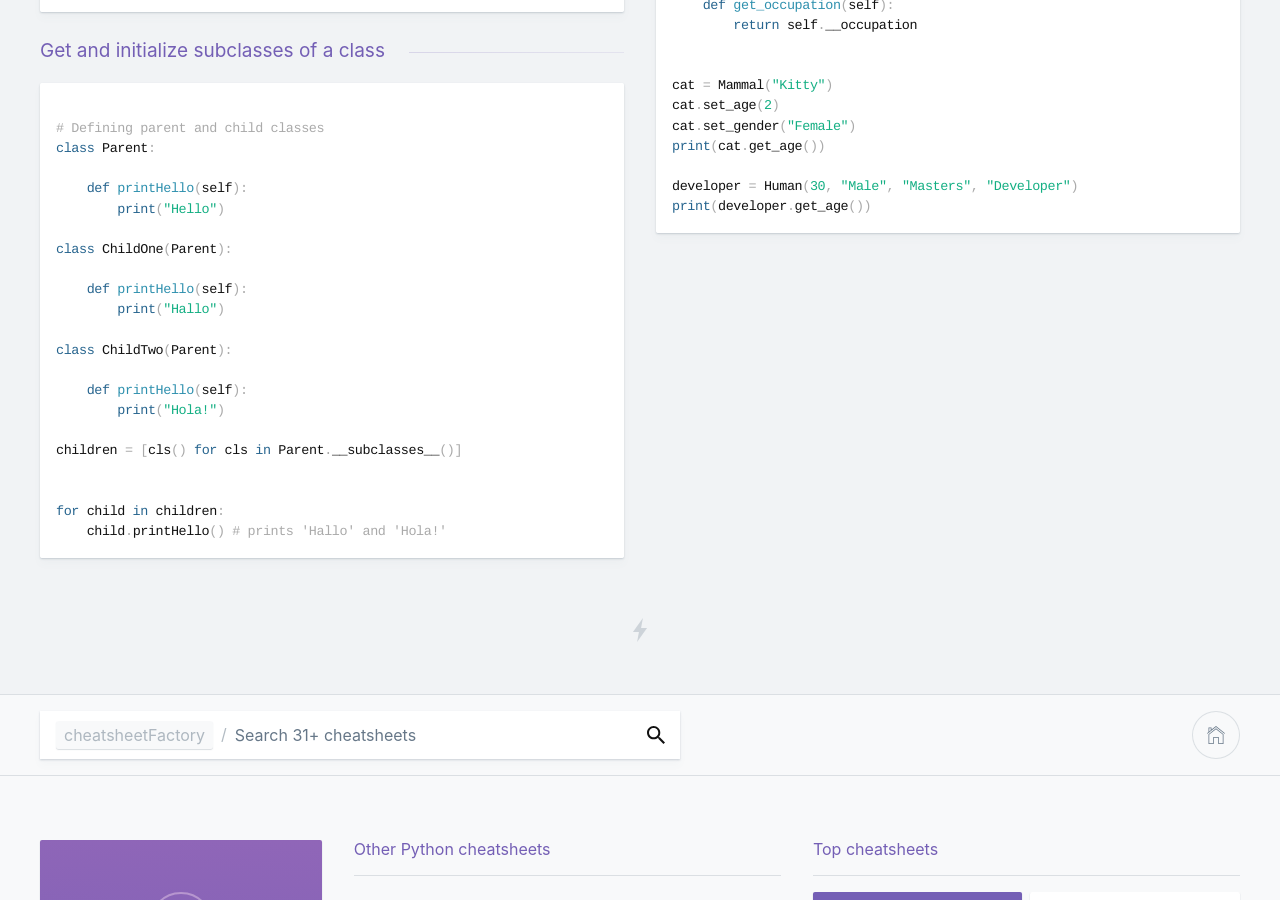
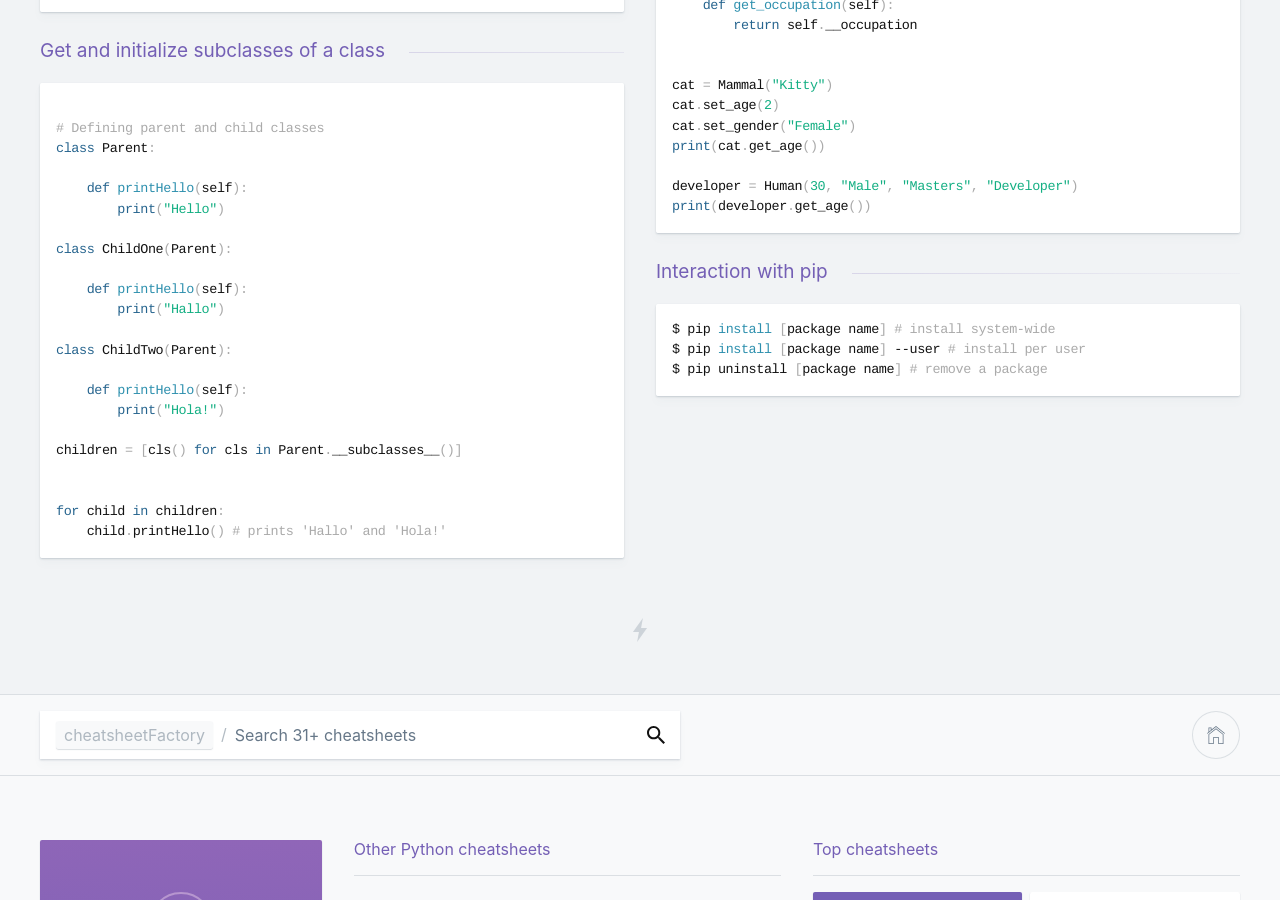
Before and after one commit to kasramp/cheat-sheet-factory, a Jekyll site: the page built from python/python.md, in a window 1280 px wide and 900 px high, scrolled down 3249 px. Built offline with Jekyll 4.4.1, drawn with Linux system fonts in a browser that asks for light colours; nearby versions of some CDN libraries.

Commit message:
Add pip commands

````diff
--- a/python/python.md
+++ b/python/python.md
@@ -349,3 +349,11 @@ children = [cls() for cls in Parent.__subclasses__()]
 for child in children:
     child.printHello() # prints 'Hallo' and 'Hola!'
 ```
+
+### Interaction with pip
+
+```bash
+$ pip install [package name] # install system-wide
+$ pip install [package name] --user # install per user
+$ pip uninstall [package name] # remove a package
+```
````
Also changed, not shown: other parts of python/python.md (+1 -1 lines).
